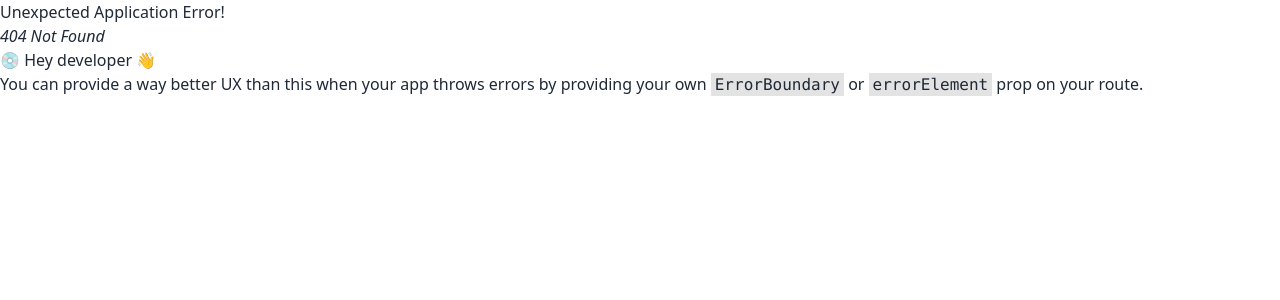
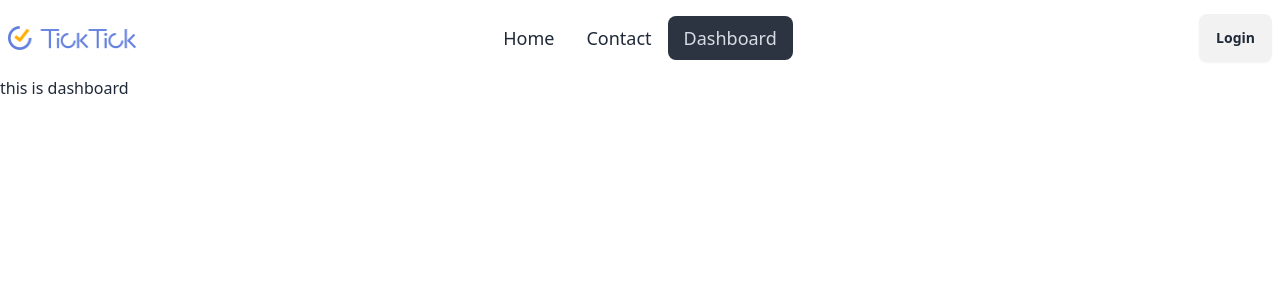
Before and after one commit to Saifulkhandaker/task-management-client, a React (Vite) app: page /dashboard in a window 1280 px wide. Before the commit this address had no page. Shown: the top 300 px of the page. Built offline with nearby package versions, Linux system fonts and the light colour scheme.

Commit message:
navbar added

```diff
--- /dev/null
+++ b/src/Components/Navbar.jsx
@@ -0,0 +1,39 @@
+import { NavLink } from "react-router-dom";
+import logo from "../assets/images/logo.png";
+
+const Navbar = () => {
+
+  const navlinks = <>
+    <li className="text-lg font-normal"><NavLink to="/">Home</NavLink></li>
+    <li className="text-lg font-normal"><NavLink to="/contact">Contact</NavLink></li>
+    <li className="text-lg font-normal"><NavLink to="/dashboard">Dashboard</NavLink></li>
+  </>
+
+  return (
+    <div>
+        <div className="navbar bg-base-100">
+  <div className="navbar-start">
+    <div className="dropdown">
+      <div tabIndex={0} role="button" className="btn btn-ghost lg:hidden">
+        <svg xmlns="http://www.w3.org/2000/svg" className="h-5 w-5" fill="none" viewBox="0 0 24 24" stroke="currentColor"><path strokeLinecap="round" strokeLinejoin="round" strokeWidth="2" d="M4 6h16M4 12h8m-8 6h16" /></svg>
+      </div>
+      <ul tabIndex={0} className="menu menu-sm dropdown-content mt-3 z-[1] p-2 shadow bg-base-100 rounded-box w-52">
+        {navlinks}
+      </ul>
+    </div>
+    <img className="w-32" src={logo} alt="" />
+  </div>
+  <div className="navbar-center hidden lg:flex">
+    <ul className="menu menu-horizontal px-1">
+      {navlinks}
+    </ul>
+  </div>
+  <div className="navbar-end">
+    <a className="btn">Login</a>
+  </div>
+</div>
+    </div>
+  );
+};
+
+export default Navbar;
--- a/src/Layout/Mainlayout.jsx
+++ b/src/Layout/Mainlayout.jsx
@@ -1,9 +1,12 @@
+import { Outlet } from "react-router-dom";
+import Navbar from "../Components/Navbar";
 
 
 const Mainlayout = () => {
     return (
         <div>
-            This is Home
+            <Navbar></Navbar>
+            <Outlet></Outlet>
         </div>
     );
 };
--- /dev/null
+++ b/src/Pages/Contact/Contact.jsx
@@ -0,0 +1,11 @@
+import React from 'react';
+
+const Contact = () => {
+    return (
+        <div>
+            this is contact page
+        </div>
+    );
+};
+
+export default Contact;
--- /dev/null
+++ b/src/Pages/Dashboard/Dashboard.jsx
@@ -0,0 +1,11 @@
+import React from 'react';
+
+const Dashboard = () => {
+    return (
+        <div>
+            this is dashboard
+        </div>
+    );
+};
+
+export default Dashboard;
--- /dev/null
+++ b/src/Pages/Home/Home.jsx
@@ -0,0 +1,11 @@
+
+
+const Home = () => {
+    return (
+        <div>
+            This is home page
+        </div>
+    );
+};
+
+export default Home;
```
Also changed, not shown: src/Routes/Route.jsx (+18 -1 lines).
